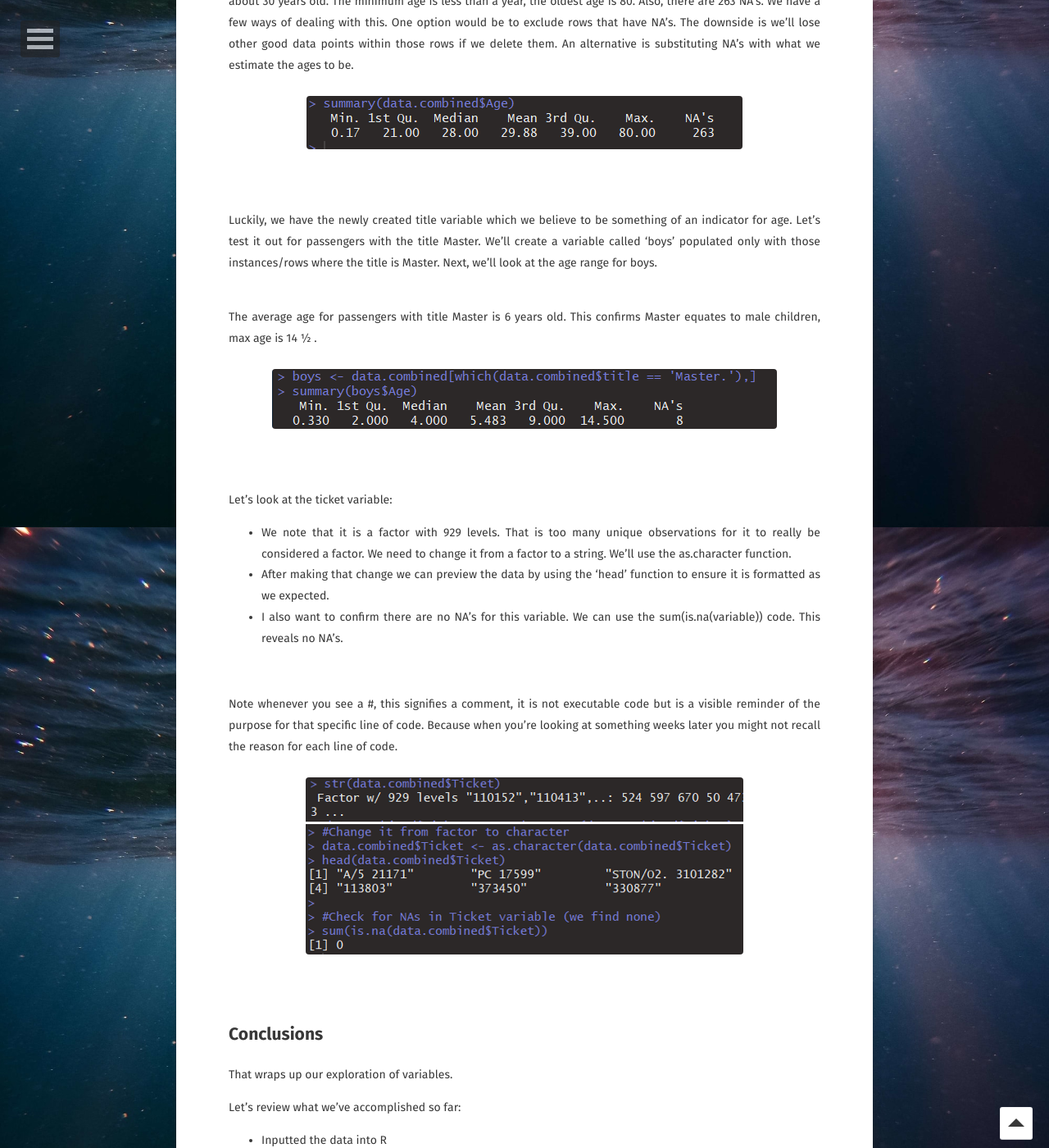
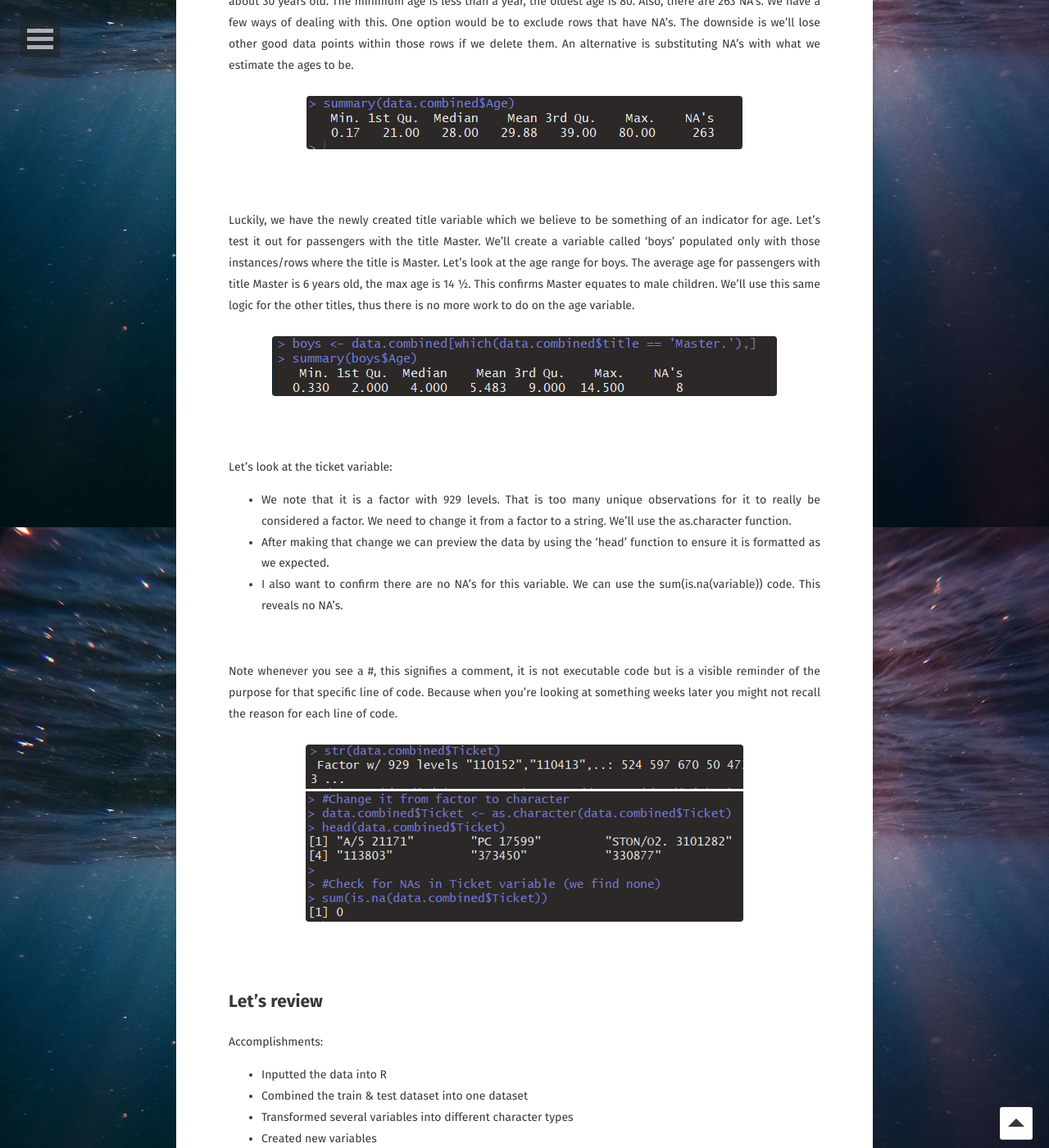
Before and after one commit to sarahschirduan/sarahschirduan.github.io, a Jekyll site: the page built from _posts/2019-06-15-titanic-part1.md, in a window 1280 px wide and 1400 px high, scrolled down 5117 px. Shown: the whole window at 82% size. Built offline with Jekyll 4.4.1, drawn with Linux system fonts in a browser that asks for light colours; some web fonts are replaced; some of the changed text lies outside the part shown.

Commit message:
Update 2019-06-15-titanic-part1.md

```diff
--- a/_posts/2019-06-15-titanic-part1.md
+++ b/_posts/2019-06-15-titanic-part1.md
@@ -106,10 +106,7 @@
 
 <br>
 
-Luckily, we have the newly created title variable which we believe to be something of an indicator for age. Let’s test it out for passengers with the title Master. We’ll create a variable called ‘boys’ populated only with those instances/rows where the title is Master. Next, we’ll look at the age range for boys.
-
-<br>
-The average age for passengers with title Master is 6 years old. This confirms Master equates to male children, max age is 14 ½ .
+Luckily, we have the newly created title variable which we believe to be something of an indicator for age. Let’s test it out for passengers with the title Master. We’ll create a variable called ‘boys’ populated only with those instances/rows where the title is Master. Let's look at the age range for boys. The average age for passengers with title Master is 6 years old, the max age is 14 ½. This confirms Master equates to male children. We'll use this same logic for the other titles, thus there is no more work to do on the age variable.
 
 <figure>
 <a href="/assets/img/1titanic7.png"><img src="/assets/img/1titanic7.png"></a>
@@ -132,18 +129,19 @@
 
 <br>
 
-## Conclusions
+## Let's review
 
-That wraps up our exploration of variables.
-
-Let's review what we've accomplished so far:
+Accomplishments:
 * Inputted the data into R
 * Combined the train & test dataset into one dataset
 * Transformed several variables into different character types
 * Created new variables
 
-Let's review our findings:
-
+Findings:
+* Overall, women are much more likely to survive the sinking of the Titanic than men
+* Men in the third class had the poorest survival rate
+* Women in the first and second class have similar survival rates
+* This confirms the notion of women and children first. Master, Miss, and Mrs. have the highest survival rates in the first 2 classes compared to Mr.
 
 
 <figure>
```
